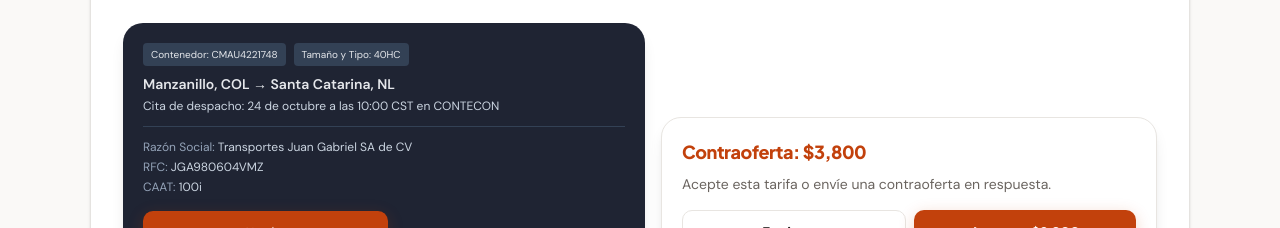
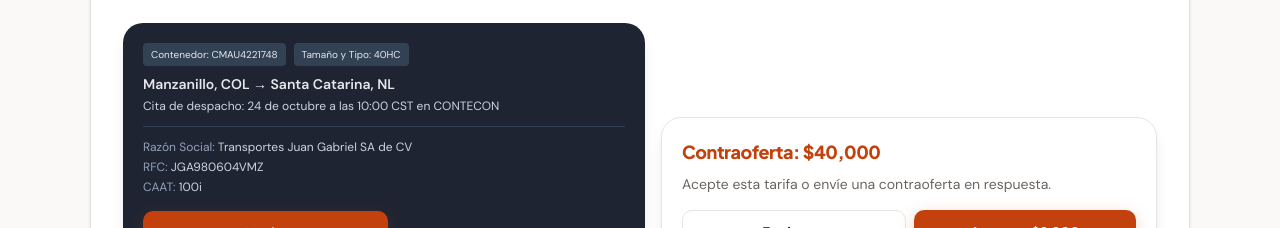
Before and after one commit to apollo-ex/arrastralo, a Next.js app: page /landing in a window 1280 px wide. Shown: the part 1820-2048 px from the top of the page. Built offline with nearby package versions, Linux system fonts and the light colour scheme.

Commit message:
Update counteroffer amount to 40,000

```diff
--- a/app/landing/page.tsx
+++ b/app/landing/page.tsx
@@ -207,7 +207,7 @@ export default function LandingPage() {
                 </div>
 
                 <div className="rounded-xl bg-white border border-border p-4 sm:p-5 shadow-lg">
-                  <p className="font-display text-primary text-lg font-extrabold tracking-tight">Contraoferta: $3,800</p>
+                  <p className="font-display text-primary text-lg font-extrabold tracking-tight">Contraoferta: $40,000</p>
                   <p className="text-sm text-muted-foreground mt-2">Acepte esta tarifa o envíe una contraoferta en respuesta.</p>
                   <div className="mt-4 flex gap-2">
                     <Button variant="secondary" className="flex-1">Encimera</Button>
```
